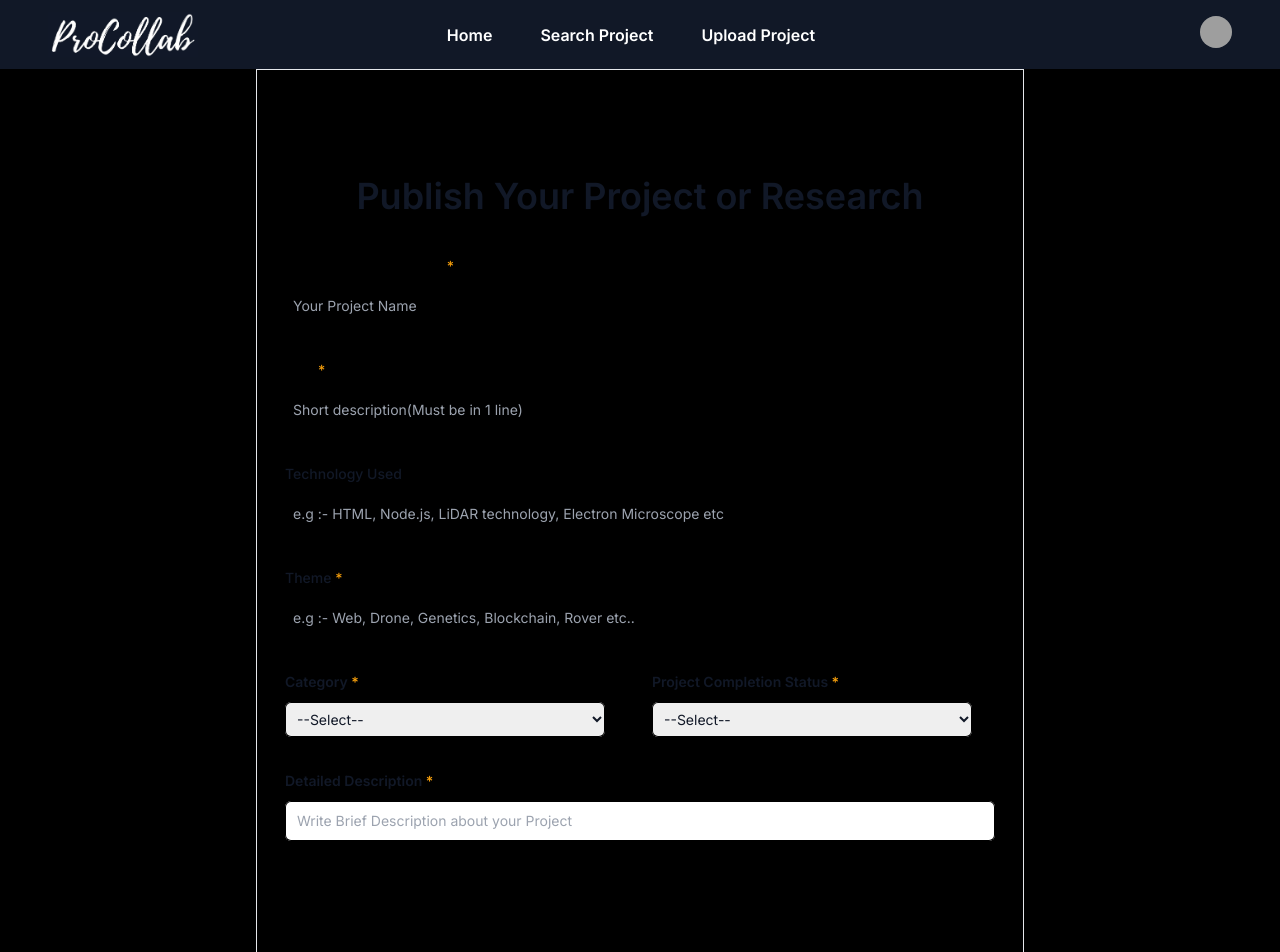
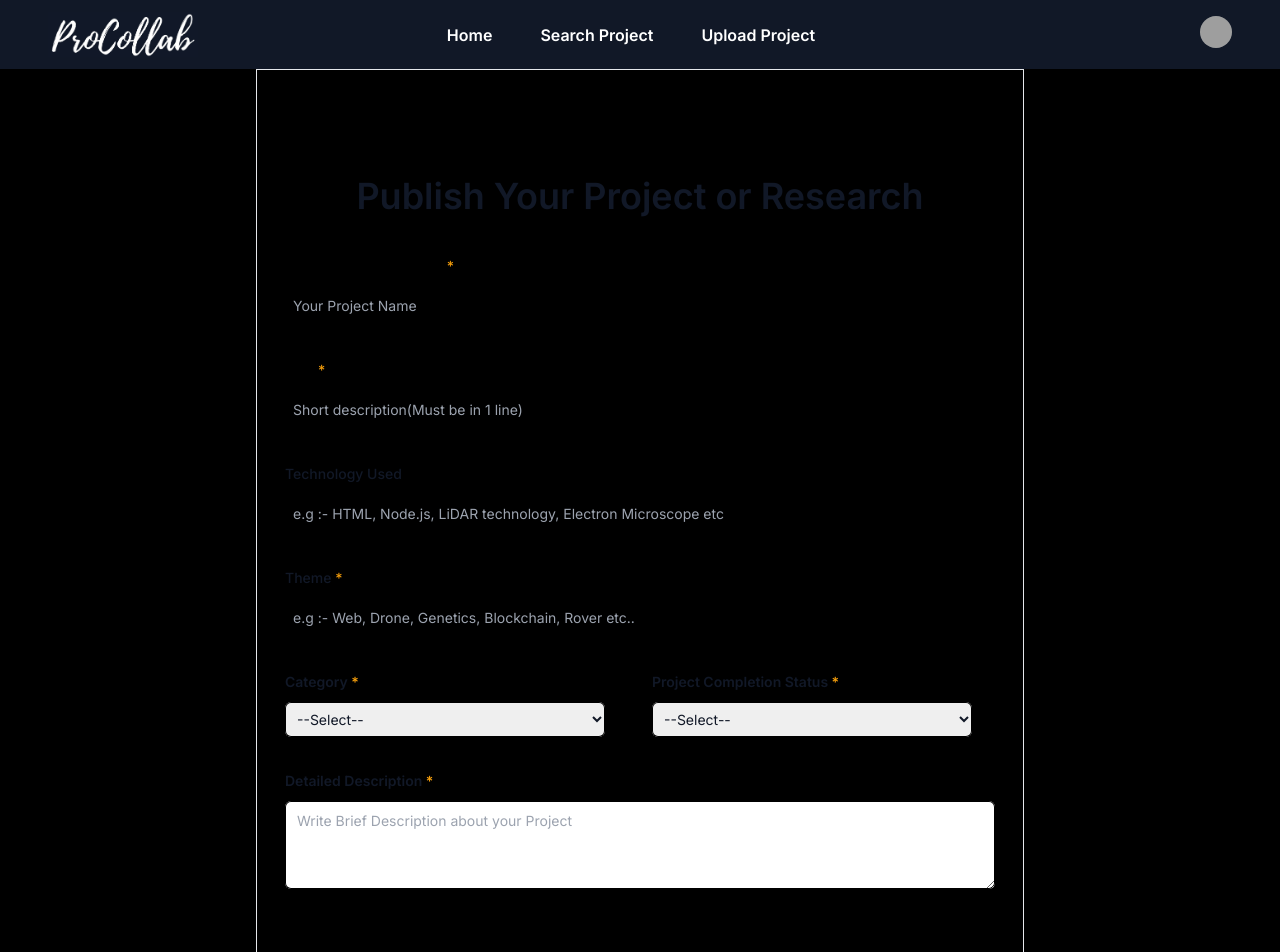
Before and after one commit to Abhishek-Gupta-1/ProCollab-Frontend, a Next.js app: page /uploadproject in a window 1280 px wide. Shown: the top 952 px of the page. Built offline with nearby package versions, Linux system fonts and the light colour scheme; grey boxes are pictures that could not be loaded.

Commit message:
Created unique function call for text area in Upl. page

```diff
--- a/app/uploadproject/page.tsx
+++ b/app/uploadproject/page.tsx
@@ -93,6 +93,10 @@ export default function UploadProject() {
         console.log(project);
     }
 
+    function TextareaChange(e: React.ChangeEvent<HTMLTextAreaElement>) {
+        setProject({ ...project, [e.target.name]: e.target.value });
+        console.log(project);
+    }
 
     const SendDetails = async (e: React.MouseEvent<HTMLButtonElement, MouseEvent>) => {
         e.preventDefault();
@@ -413,11 +417,11 @@ export default function UploadProject() {
                                     Detailed Description <span className='text-amber-500'>*</span>
                                 </label>
                                 <div className="mt-2">
-                                    <input
+                                    <textarea
                                         id="description"
                                         name="description"
-                                        onChange={(e) => InputfromText(e)}
-                                        // rows={3}
+                                        onChange={(e) => TextareaChange(e)}
+                                        rows={3}
                                         className="block w-full rounded-md border-0 p-2 text-gray-900 shadow-sm ring-1 ring-inset ring-black placeholder:text-gray-400 focus:ring-2 focus:ring-inset focus:ring-indigo-600 sm:text-sm sm:leading-6"
                                         defaultValue={''}
                                         placeholder=" Write Brief Description about your Project"
```
